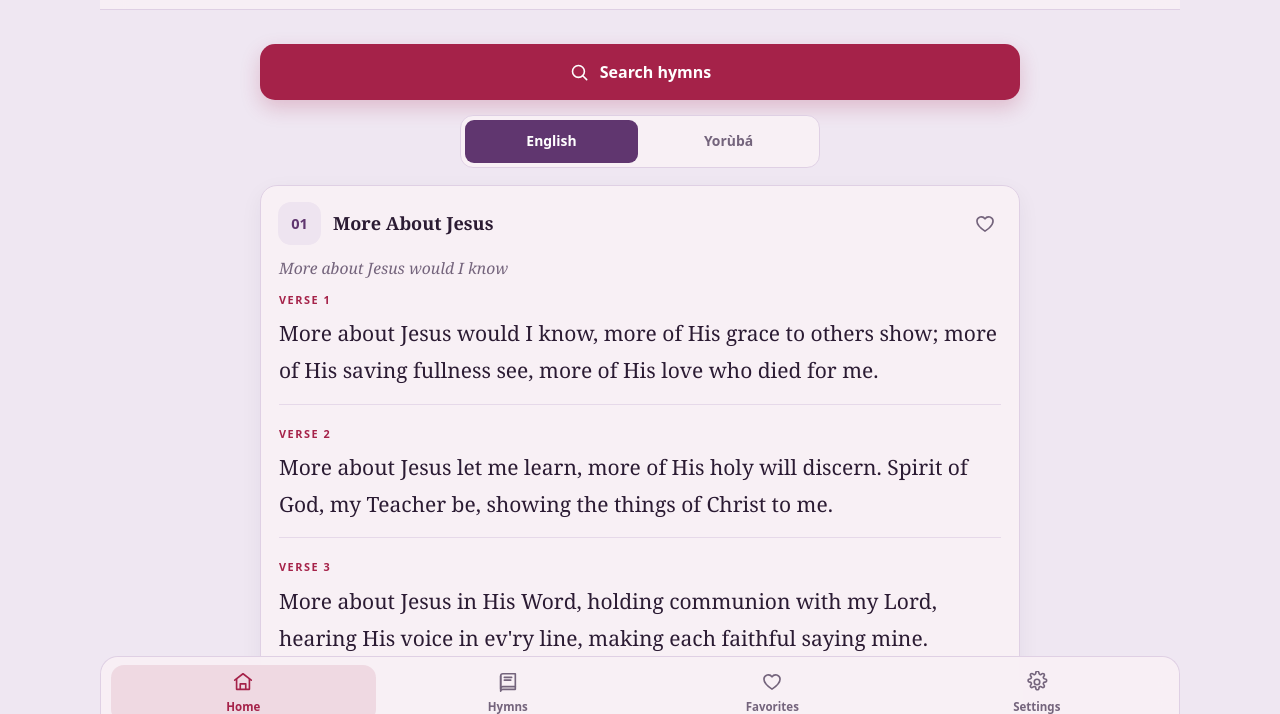
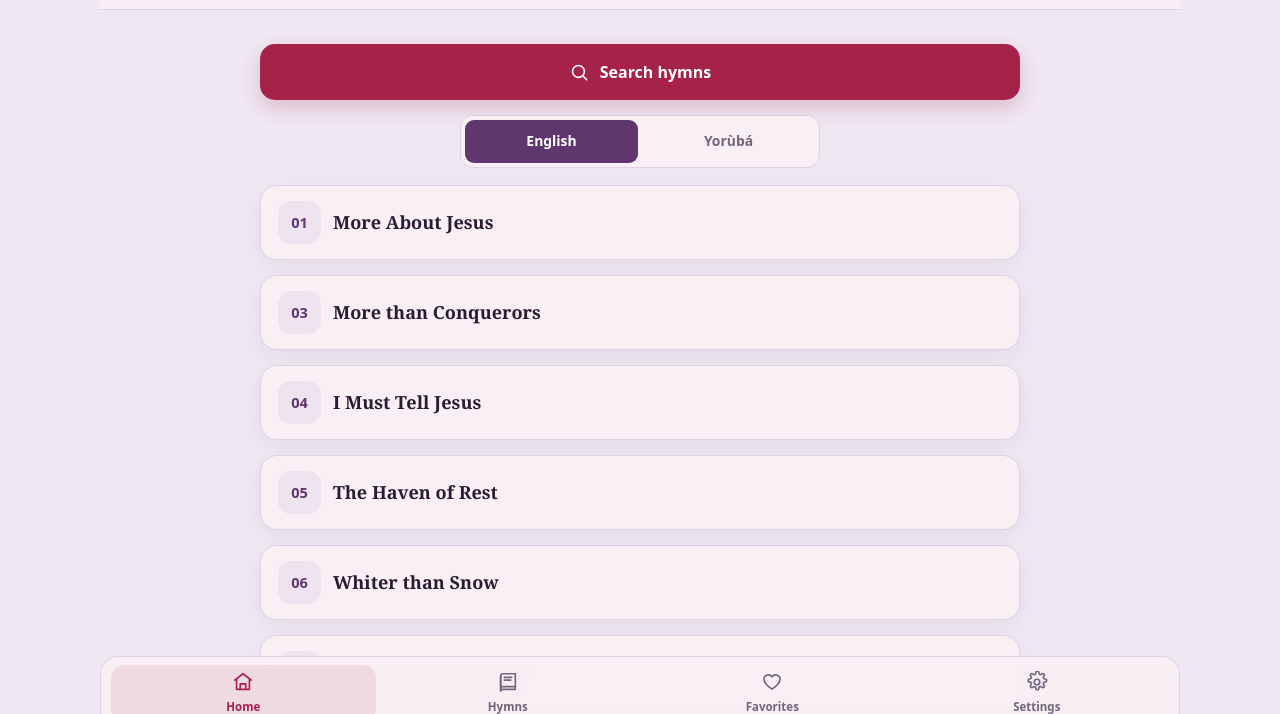
Before and after one commit to consolationministry/hymnals, a website built with Vite: page index.html in a window 1280 px wide. Shown: the part 70-784 px from the top of the page. Built offline with nearby package versions, Linux system fonts and the light colour scheme; some packages are replaced by stand-ins of ours.

Commit message:
Fix homepage and automate Android releases

```diff
--- a/css/style.css
+++ b/css/style.css
@@ -389,18 +389,15 @@ html[data-theme="dark"] .reader-heading {
   box-shadow: 0 7px 22px rgba(34, 30, 51, .055);
 }
 .home-hymn-heading {
-  display: flex;
-  align-items: center;
-  justify-content: space-between;
-  gap: 8px;
-  padding: 14px 13px 0 17px;
+  margin: 0;
 }
 .home-hymn-open {
   display: flex;
   align-items: center;
   gap: 12px;
+  width: 100%;
   min-width: 0;
-  padding: 2px 0;
+  padding: 15px 17px;
   border: 0;
   background: transparent;
   text-align: left;
@@ -415,25 +412,6 @@ html[data-theme="dark"] .reader-heading {
   line-height: 1.25;
   overflow-wrap: anywhere;
 }
-.home-hymn-heading .favorite-toggle { width: 42px; height: 42px; flex: 0 0 auto; }
-.home-hymn-first-line {
-  margin: 10px 18px 0;
-  color: var(--muted);
-  font-family: var(--font-reading);
-  font-size: .98rem;
-  font-style: italic;
-  line-height: 1.5;
-}
-.home-hymn .language-reading {
-  margin-top: 11px;
-  padding: 0 18px 18px;
-  border: 0;
-  border-radius: 0;
-  background: transparent;
-  box-shadow: none;
-}
-.home-hymn .language-reading h2 { display: none; }
-.home-hymn .verse-block { padding-bottom: 15px; }
 .home-empty { margin-top: 4px; }
 .home-empty .button-secondary { margin-top: 7px; }
 
@@ -441,8 +419,5 @@ html[data-theme="dark"] .reader-heading {
   .brand-header { justify-content: flex-start; }
   .home-search-control.is-open { gap: 7px; }
   .home-search-control.is-open .search-form { padding-left: 12px; }
-  .home-hymn-heading { padding-left: 13px; }
-  .home-hymn-open { gap: 9px; }
-  .home-hymn .language-reading { padding: 0 14px 16px; }
-  .home-hymn-first-line { margin-right: 14px; margin-left: 14px; }
+  .home-hymn-open { gap: 9px; padding: 14px 13px; }
 }
--- a/js/app.js
+++ b/js/app.js
@@ -205,12 +205,7 @@ function homeHymn(hymn) {
   const number = String(hymn.hymn_number).padStart(2, "0");
   const yoruba = state.settings.language === "yoruba" && hasYorubaText(hymn);
   const title = yoruba ? hymn.title_yoruba : hymn.title_en;
-  const firstLine = yoruba ? hymn.first_line_yoruba : hymn.first_line_en;
-  const verses = yoruba ? hymn.verses_yoruba : hymn.verses_en;
-  const chorus = yoruba ? hymn.chorus_yoruba : hymn.chorus_en;
-  const languageName = yoruba ? "Yorùbá" : "English";
-  const languageCode = yoruba ? "yo" : "en";
-  return '<article class="home-hymn" data-testid="home-hymn-' + hymn.hymn_number + '"><header class="home-hymn-heading"><button class="home-hymn-open" type="button" data-action="open-hymn" data-number="' + hymn.hymn_number + '" aria-label="Open hymn ' + number + ': ' + escapeHtml(title) + '"><span class="hymn-number">' + number + '</span><span class="home-hymn-title">' + escapeHtml(title) + '</span></button>' + favoriteButton(hymn) + '</header><p class="home-hymn-first-line" lang="' + languageCode + '">' + escapeHtml(firstLine) + '</p>' + poemSection(languageName, verses, chorus, languageCode) + '</article>';
+  return '<article class="home-hymn" data-testid="home-hymn-' + hymn.hymn_number + '"><header class="home-hymn-heading"><button class="home-hymn-open" type="button" data-action="open-hymn" data-number="' + hymn.hymn_number + '" aria-label="Open hymn ' + number + ': ' + escapeHtml(title) + '"><span class="hymn-number">' + number + '</span><span class="home-hymn-title">' + escapeHtml(title) + '</span></button></header></article>';
 }
 
 function renderReader() {
--- a/js/version.js
+++ b/js/version.js
@@ -1,4 +1,4 @@
-export const APP_VERSION = "1.1.0";
+export const APP_VERSION = "1.1.1";
 export const ANDROID_RELEASES_API = "https://api.github.com/repos/consolationministry/hymnals/releases/latest";
 
 export function isNewerVersion(candidate, current) {
--- a/package.json
+++ b/package.json
@@ -1,6 +1,6 @@
 {
   "name": "consolation-hymnal",
-  "version": "1.1.0",
+  "version": "1.1.1",
   "private": true,
   "type": "module",
   "scripts": {
--- a/service-worker.js
+++ b/service-worker.js
@@ -1,4 +1,4 @@
-const CACHE_NAME = "consolation-hymnal-1.1.0";
+const CACHE_NAME = "consolation-hymnal-1.1.1";
 const PRECACHE_URLS = [
   "./",
   "./index.html",
```
Also changed, not shown: .github/workflows/android-release.yml (added), README.md, 1 other file.
